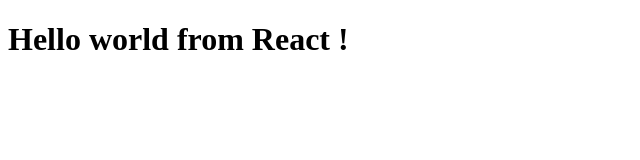
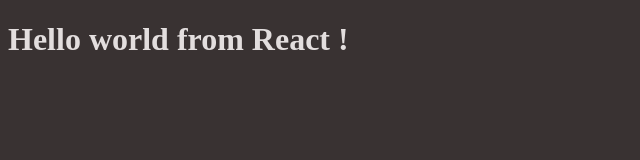
Before and after one commit to callbackhell-1/react-concepts, a plain HTML site: page 01_inception/01_index.html in a window 1280 px wide. Shown: the whole page, without its empty margins (0-640 px from the left). Drawn offline with nearby package versions, Linux system fonts and the light colour scheme.

Commit message:
link css

```diff
--- a/01_inception/01_index.html
+++ b/01_inception/01_index.html
@@ -3,6 +3,7 @@
   <head>
     <meta charset="UTF-8" />
     <meta name="viewport" content="width=device-width, initial-scale=1.0" />
+    <link rel="stylesheet" href="style.css">
     <title>Inception</title>
   </head>
   <body>
--- /dev/null
+++ b/01_inception/style.css
@@ -0,0 +1,4 @@
+body {
+  background-color: rgb(57, 50, 50);
+  color: rgb(227, 222, 222);
+}
```
